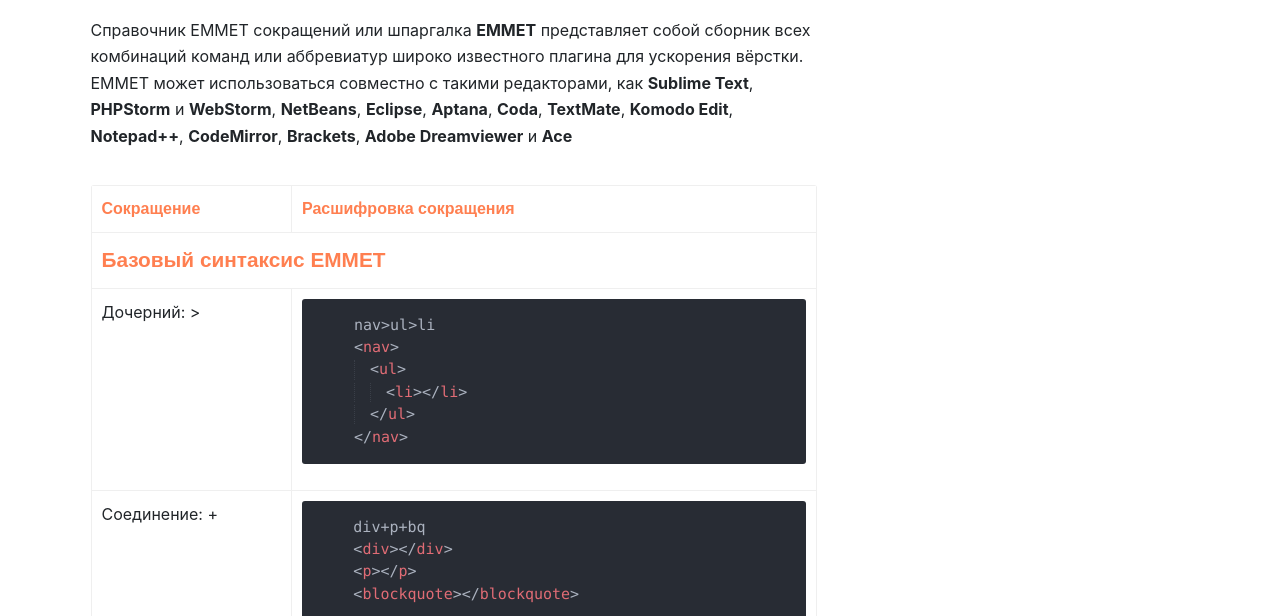
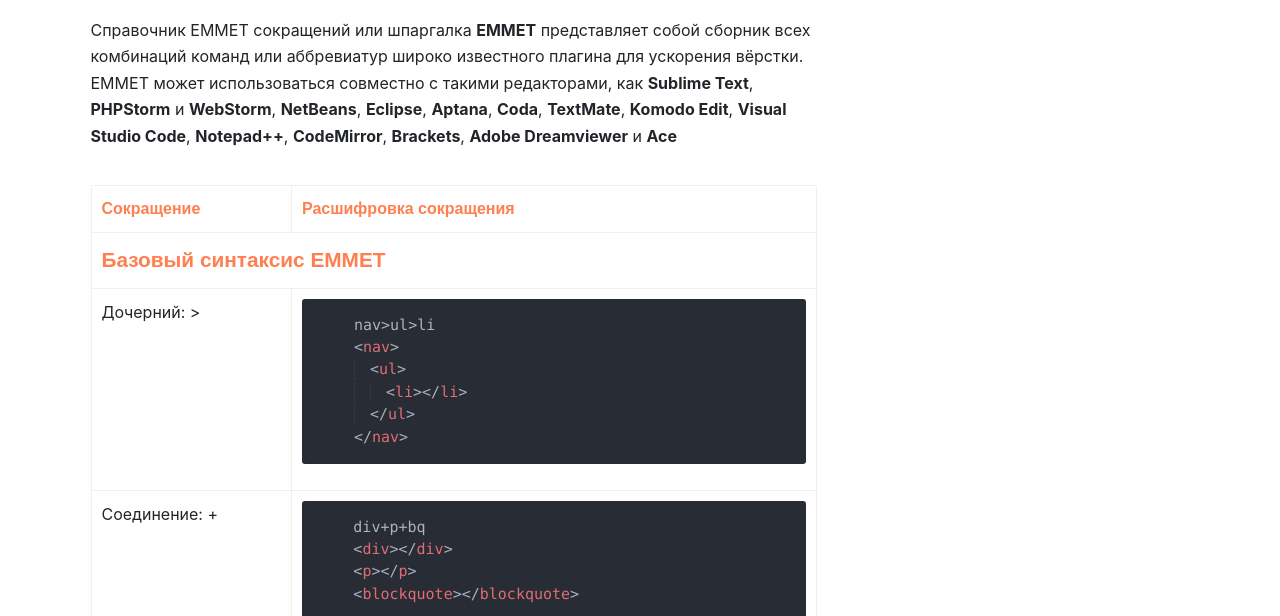
Before and after one commit to enderfy/htm, a plain HTML site: page index.html in a window 1280 px wide. Shown: the part 184-800 px from the top of the page. Drawn offline with Linux system fonts and the light colour scheme; a web font is replaced by a local one.

Commit message:
Add files via upload

```diff
--- a/index.html
+++ b/index.html
@@ -54,7 +54,7 @@
 
 			<div class="article-content">
 
-				<p>Справочник EMMET сокращений или шпаргалка <strong>EMMET</strong> представляет собой сборник всех комбинаций команд или аббревиатур широко известного плагина для ускорения вёрстки. EMMET может использоваться совместно с такими редакторами, как <strong>Sublime Text</strong>, <strong>PHPStorm</strong> и <strong>WebStorm</strong>, <strong>NetBeans</strong>, <strong>Eclipse</strong>, <strong>Aptana</strong>, <strong>Coda</strong>, <strong>TextMate</strong>, <strong>Komodo Edit</strong>, <strong>Notepad++</strong>, <strong>CodeMirror</strong>, <strong>Brackets</strong>, <strong>Adobe Dreamviewer</strong> и <strong>Ace</strong></p>
+				<p>Справочник EMMET сокращений или шпаргалка <strong>EMMET</strong> представляет собой сборник всех комбинаций команд или аббревиатур широко известного плагина для ускорения вёрстки. EMMET может использоваться совместно с такими редакторами, как <strong>Sublime Text</strong>, <strong>PHPStorm</strong> и <strong>WebStorm</strong>, <strong>NetBeans</strong>, <strong>Eclipse</strong>, <strong>Aptana</strong>, <strong>Coda</strong>, <strong>TextMate</strong>, <strong>Komodo Edit</strong>, <strong>Visual Studio Code</strong>, <strong>Notepad++</strong>, <strong>CodeMirror</strong>, <strong>Brackets</strong>, <strong>Adobe Dreamviewer</strong> и <strong>Ace</strong></p>
 
 <div class="table-wrapper"><table style="table-layout: auto">
 <tbody><tr>
```
